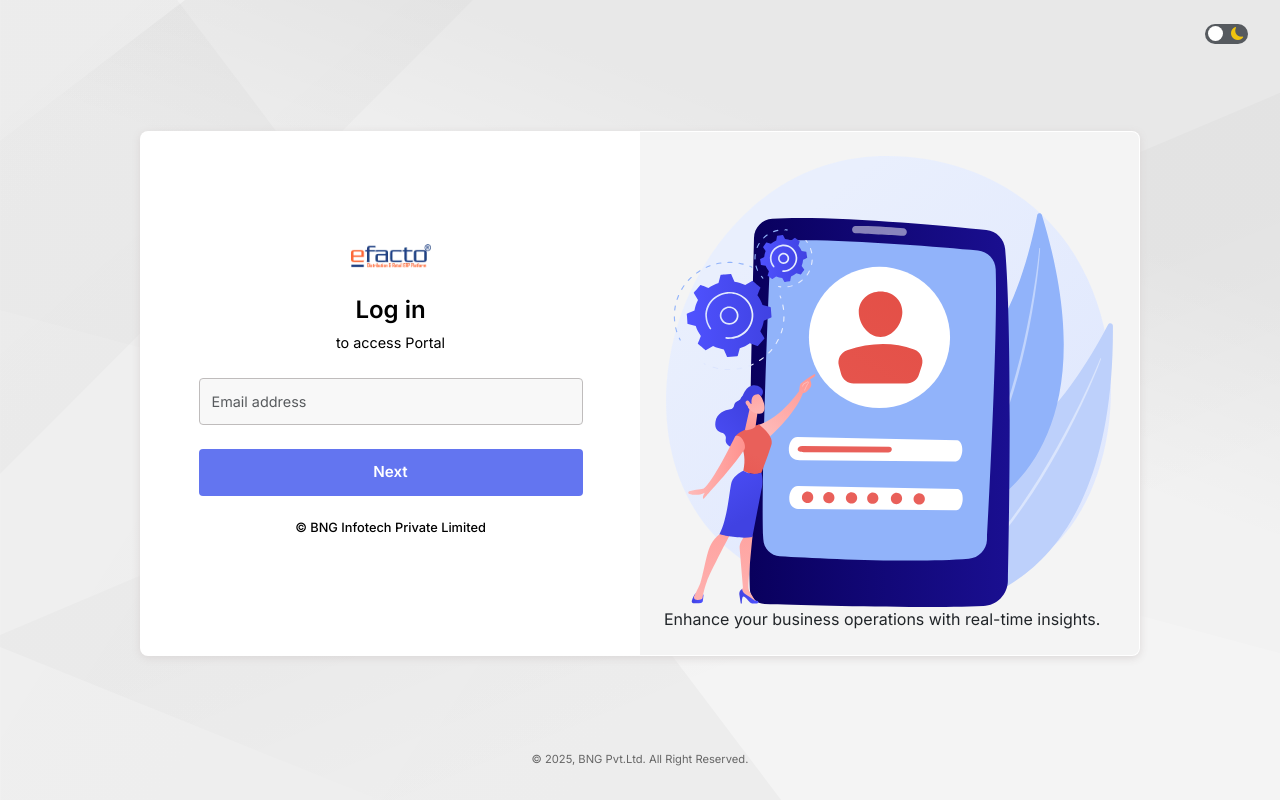
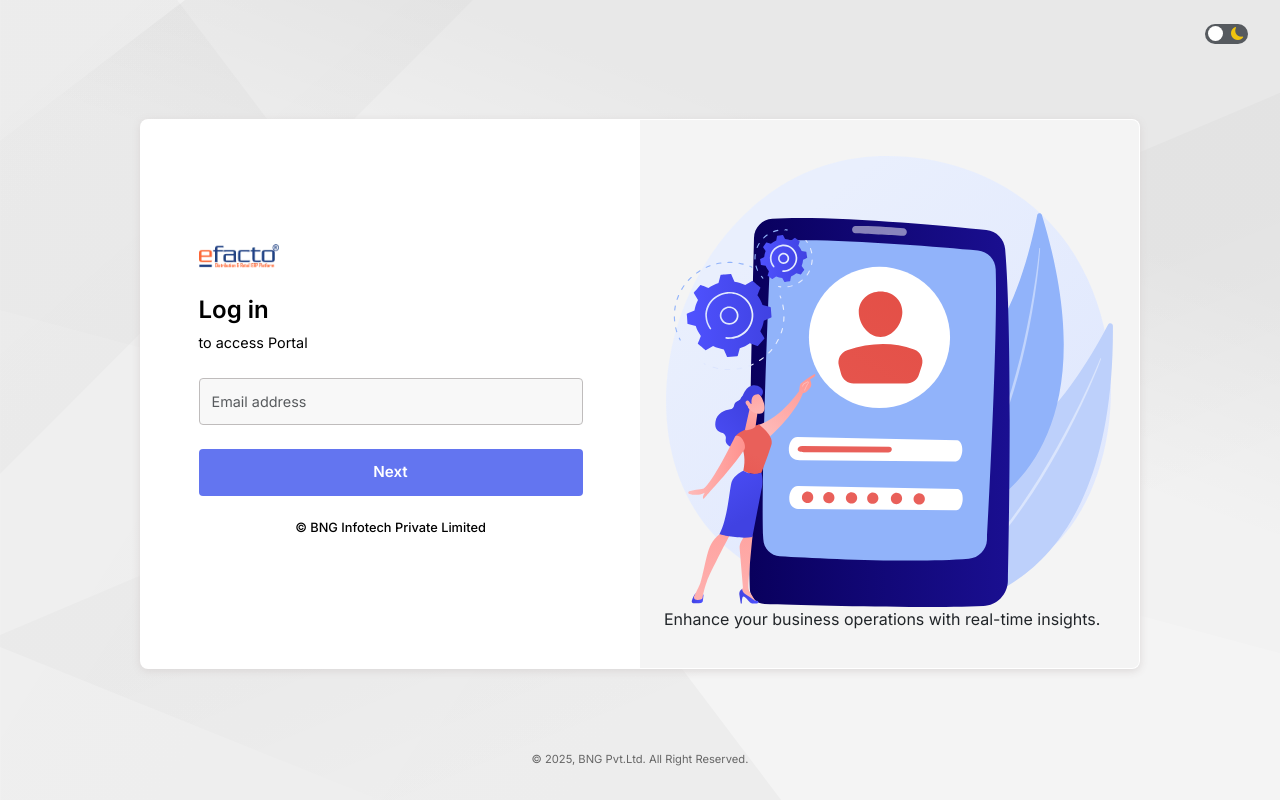
Before and after one commit to Gaurav-Nathh/Vendor-Portal, an Angular app: page /login in a window 1280 px wide. Built offline with nearby package versions, Linux system fonts and the light colour scheme.

Commit message:
chg in login

```diff
--- a/src/app/pages/login/login.component.scss
+++ b/src/app/pages/login/login.component.scss
@@ -42,7 +42,7 @@
   background-color: var(--color-bg-secondry);
   width: 100%;
   max-width: 1000px;
-  min-height: 500px;
+  min-height: 550px;
   overflow: hidden;
   margin: 1rem auto;
 
@@ -73,12 +73,16 @@
   .login-content {
     display: flex;
     flex-direction: column;
-    align-items: center;
+
     width: 100%;
     max-width: 400px;
     margin: 0 auto;
     padding: 0.5rem;
 
+     @media(max-width:307px)
+     {
+      align-items: center;
+     }
     .logo {
       width: 80px;
       height: auto;
@@ -87,13 +91,17 @@
       @media (max-width: 323px) {
         width: 70px;
         margin-bottom: 1rem;
+
       }
     }
 
     .text-detls {
       width: 100%;
-      text-align: center;
+
       margin-bottom: 1.5rem;
+      @media (max-width:307px){
+        text-align: center;
+      }
 
       .login-title {
         font-size: 1.5rem;
```
